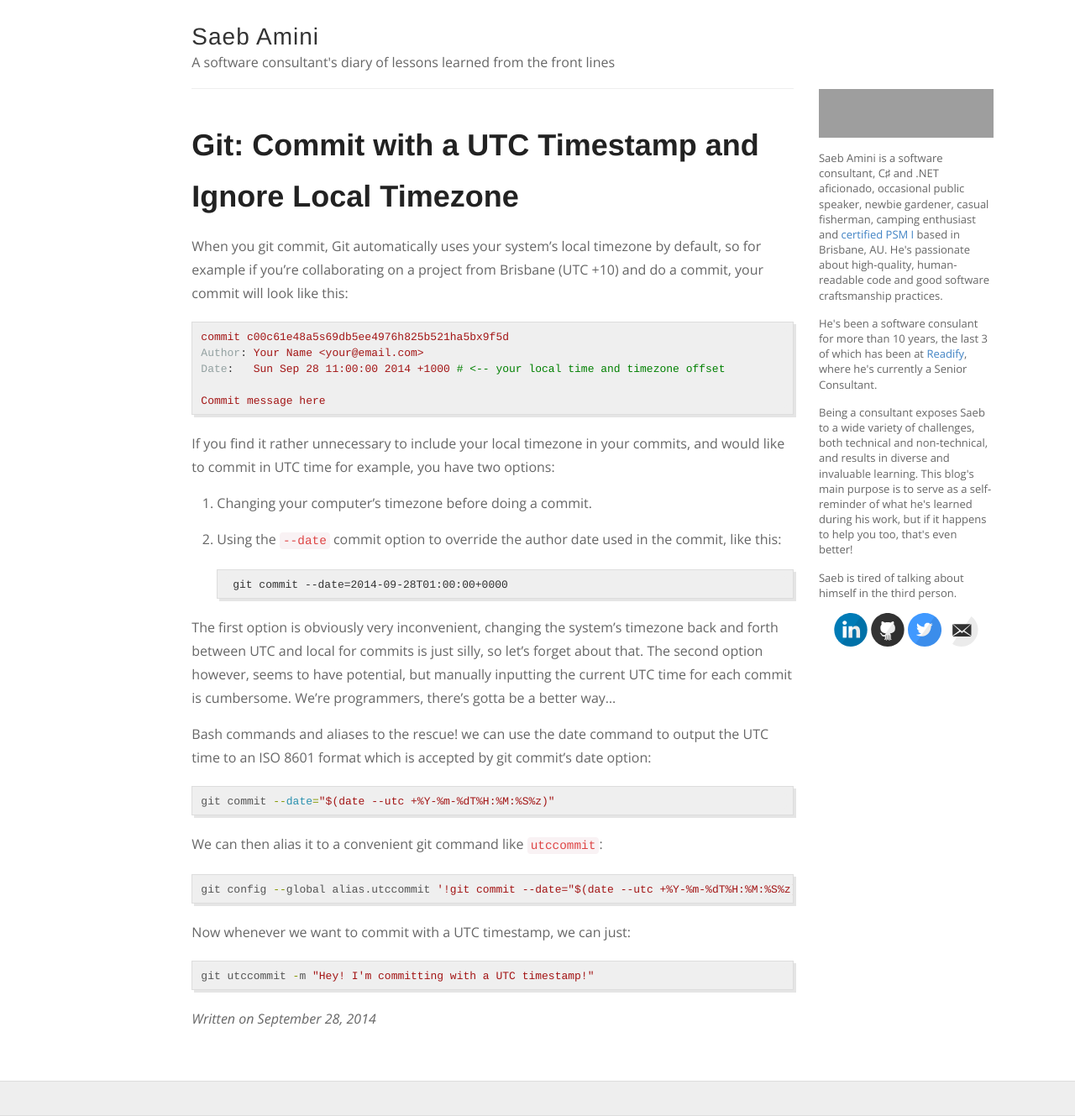
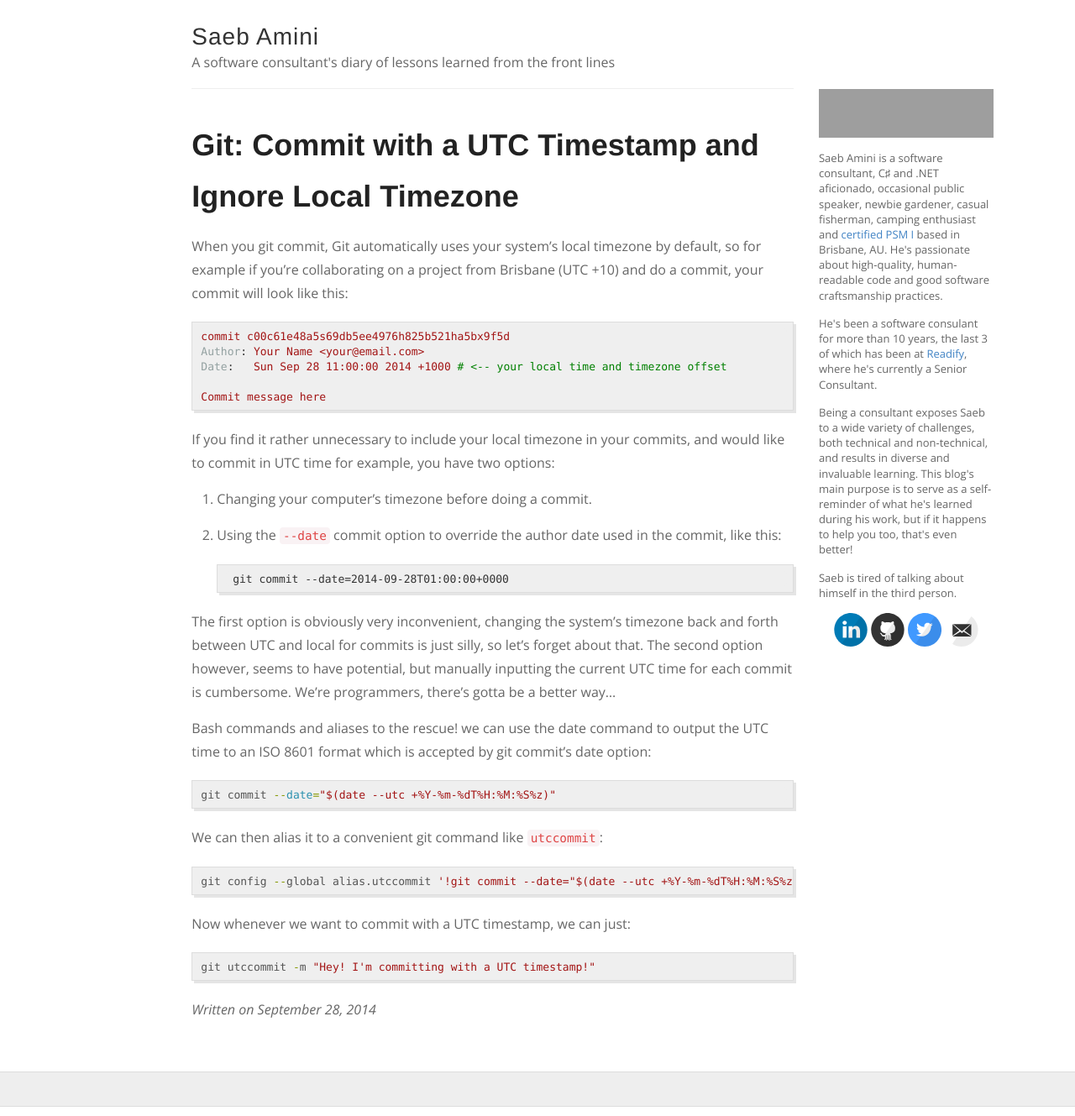
Before and after one commit to SaebAmini/saebamini.github.io, a Jekyll site: the page built from _posts/2014-09-28-Git-commit-with-UTC-timestamp-ignore-local-timezone.md, in a window 1280 px wide. Shown: the whole page at 84% size. Built offline with Jekyll 4.4.1, drawn with Linux system fonts in a browser that asks for light colours; comment, search, counter and statistics services are not loaded; grey boxes are pictures that could not be loaded.

Commit message:
Use default font for inline code

```diff
--- a/_sass/_highlights.scss
+++ b/_sass/_highlights.scss
@@ -8,10 +8,6 @@
     box-shadow: 3px 3px rgba(0,0,0,0.1);
     margin: 20px 0 20px 0;
     overflow-x: auto;
-}
-
-code {
-    font-family: 'Bitstream Vera Sans Mono','Courier', monospace;
 }
 
 .highlight pre {
```
